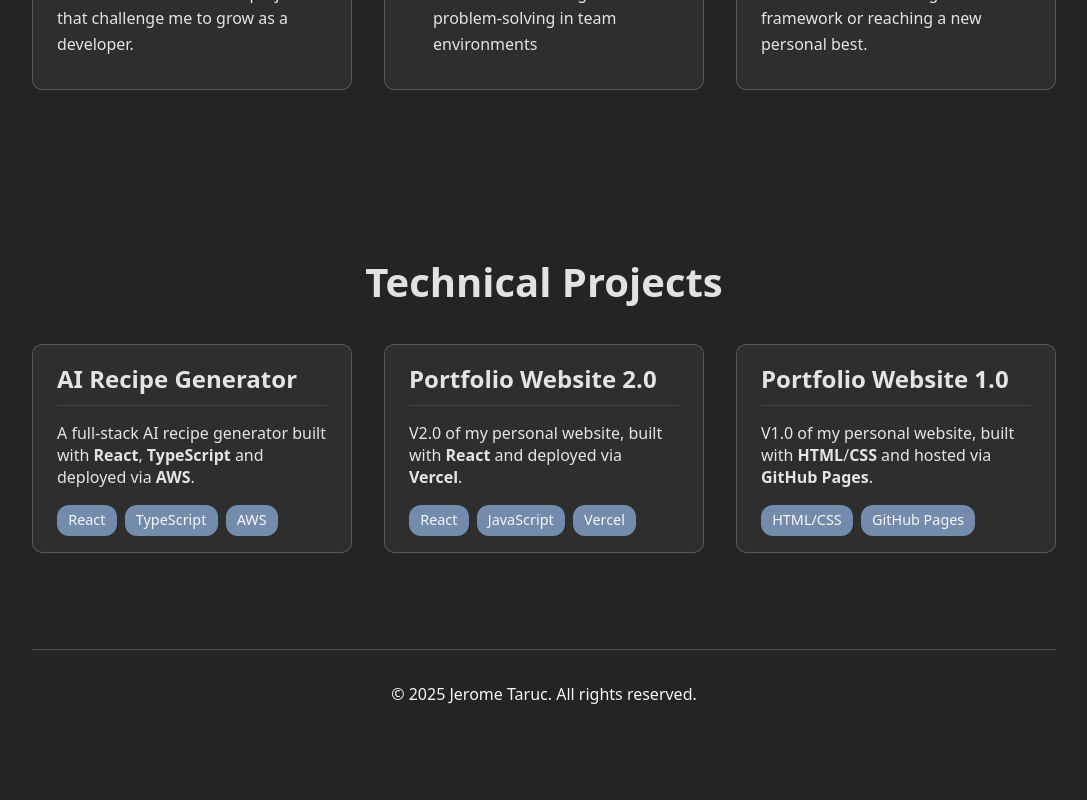
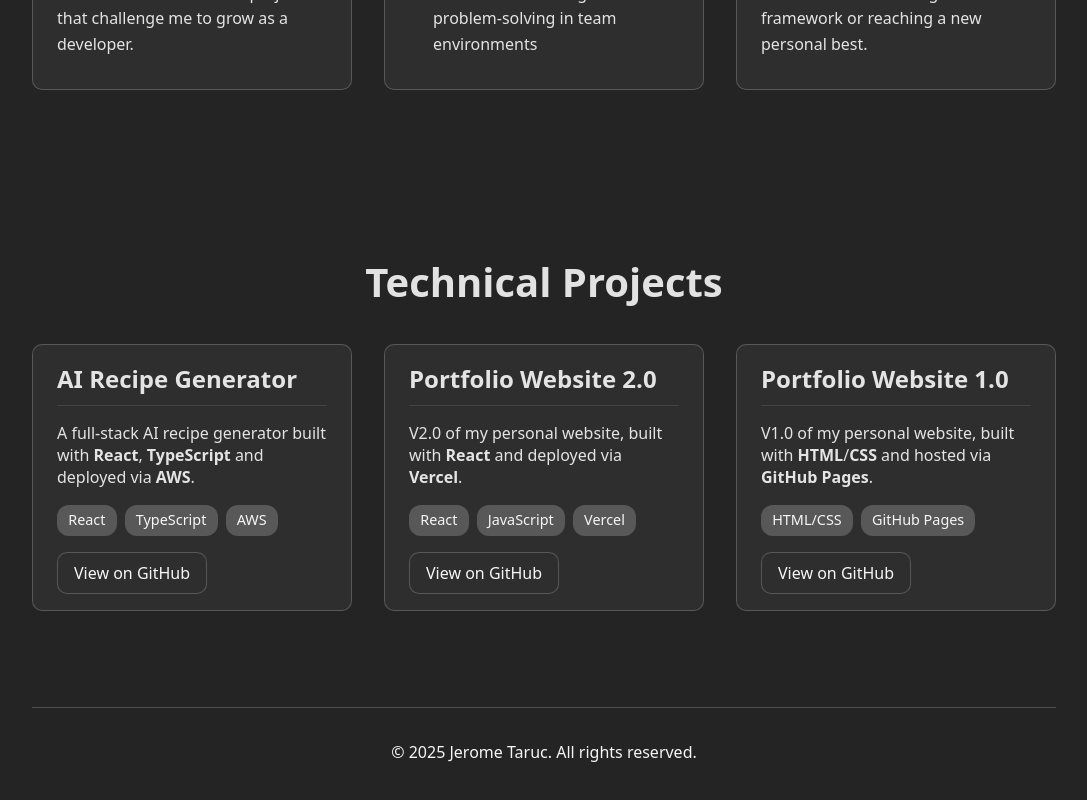
Before and after one commit to jerometaruc/cloud-resume-challenge, a React (Vite) app: page / in a window 1280 px wide. Shown: the part 1129-1929 px from the top of the page, without its empty margins (96-1183 px from the left). Before the commit the page ends 1875 px from the top, so only its background shows below. Built offline with nearby package versions, Linux system fonts and the light colour scheme.

Commit message:
Added GitHub links to Project.tsx/Projects.css

```diff
--- a/src/components/Projects.tsx
+++ b/src/components/Projects.tsx
@@ -17,6 +17,14 @@ const Projects: React.FC = () => {
                             <span>TypeScript</span>
                             <span>AWS</span>
                         </div>
+                        <a
+                            href="https://github.com/jerometaruc/cloud-resume-challenge"
+                            target="_blank"
+                            rel="noopener noreferrer"
+                            className="github-button"
+                        >
+                            View on GitHub
+                        </a>
                     </div>
 
                     <div className="project-card">
@@ -29,6 +37,14 @@ const Projects: React.FC = () => {
                             <span>JavaScript</span>
                             <span>Vercel</span>
                         </div>
+                        <a
+                            href="https://github.com/jerometaruc/jerome-taruc"
+                            target="_blank"
+                            rel="noopener noreferrer"
+                            className="github-button"
+                        >
+                            View on GitHub
+                        </a>
                     </div>
 
                     <div className="project-card">
@@ -40,6 +56,14 @@ const Projects: React.FC = () => {
                             <span>HTML/CSS</span>
                             <span>GitHub Pages</span>
                         </div>
+                        <a
+                            href="https://github.com/jerometaruc/jerometaruc.github.io"
+                            target="_blank"
+                            rel="noopener noreferrer"
+                            className="github-button"
+                        >
+                            View on GitHub
+                        </a>
                     </div>
                 </div>
             </div>
--- a/src/styles/Projects.css
+++ b/src/styles/Projects.css
@@ -46,9 +46,29 @@
 }
 
 .tech-stack span {
-    background: #748cab;
+    background: rgba(255, 255, 255, 0.2);
     color: #f6f6f6;
     padding: 0.3rem 0.7rem;
     border-radius: 12px;
     font-size: 0.9rem;
 }
+
+.github-button {
+    display: inline-block;
+    margin-top: 1rem;
+    padding: 0.5rem 1rem;
+    font-size: 1rem;
+    font-weight: normal;
+    color: #f6f6f6;
+    text-decoration: none;
+    background-color: #2e2e2e;
+    border: 1px solid rgba(255, 255, 255, 0.2);
+    border-radius: 10px;
+    transition: background-color 0.2s ease, color 0.2s ease, border-color 0.2s ease;
+}
+
+.github-button:hover {
+    background-color: #3a3a3a;
+    color: #ffffff;
+    border-color: rgba(255, 255, 255, 0.4);
+}
```
